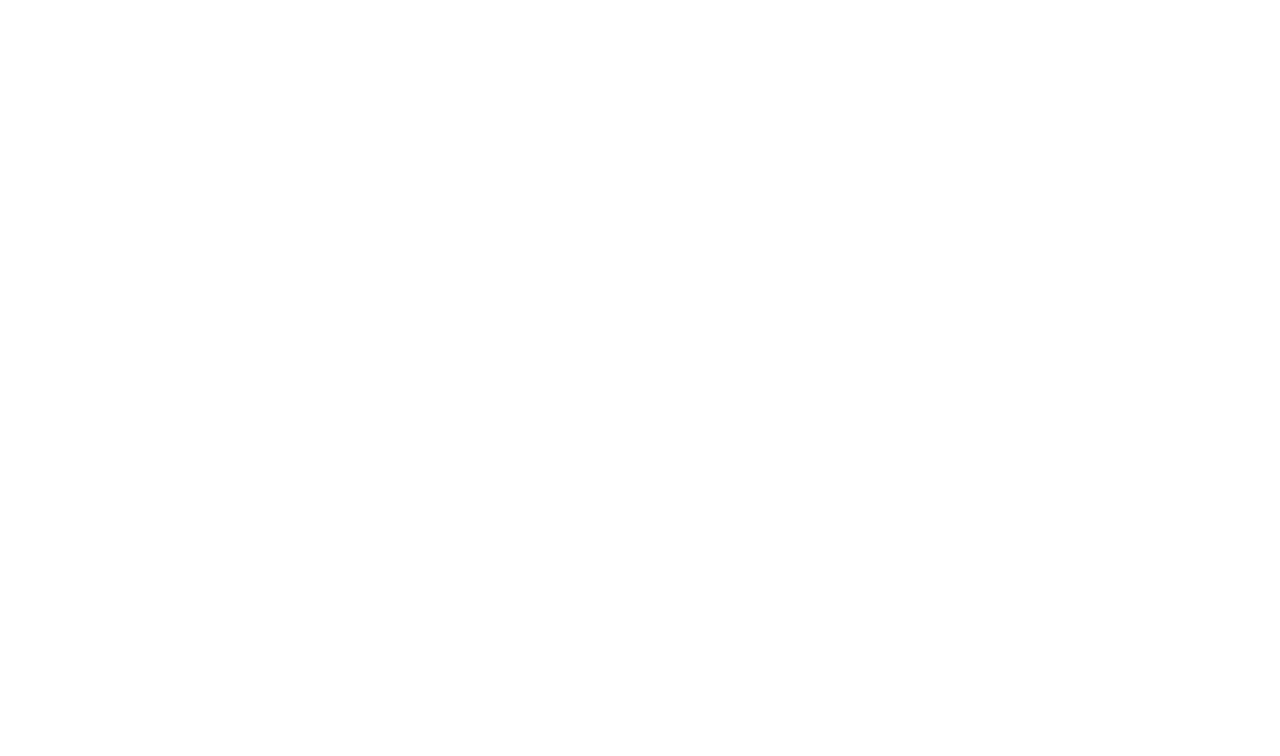
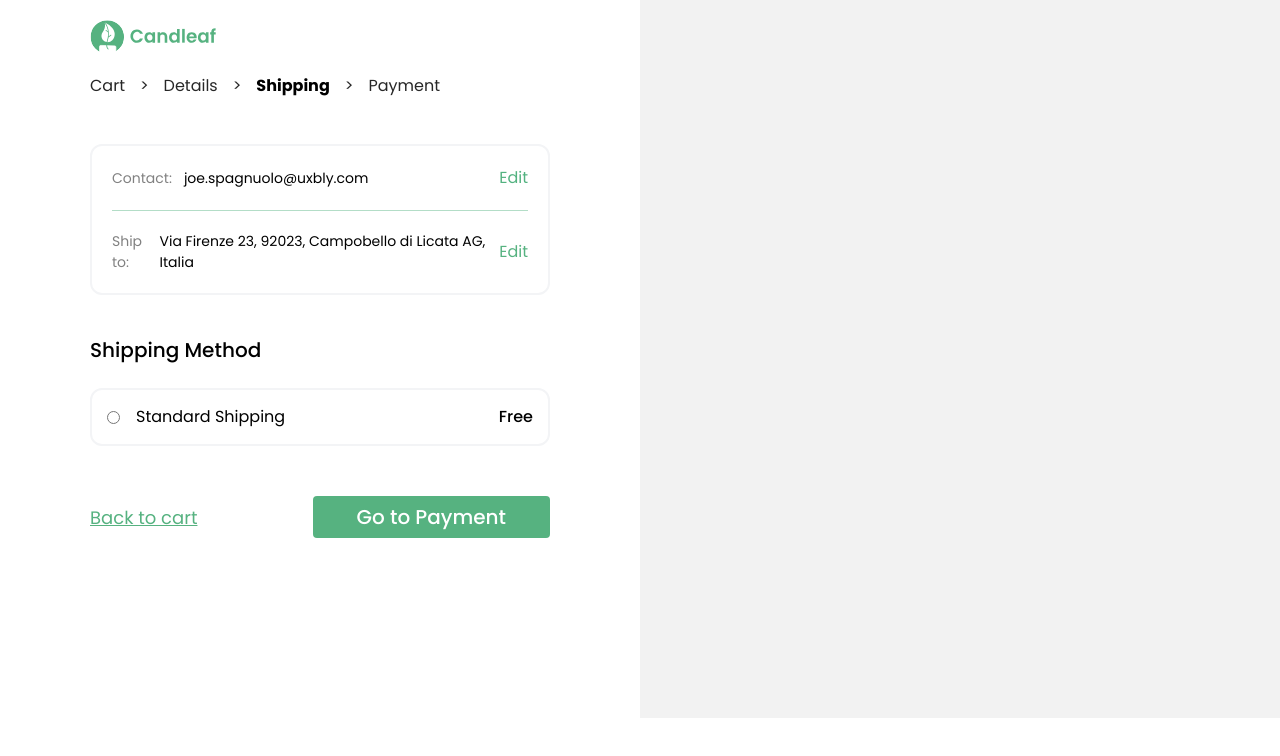
Before and after one commit to Pritchard94/Candleleaf, a React (Vite) app: page /shipping in a window 1280 px wide. Before the commit this address had no page. Shown: the top 756 px of the page. Built offline with nearby package versions, Linux system fonts and the light colour scheme.

Commit message:
shipping

```diff
--- a/src/App.jsx
+++ b/src/App.jsx
@@ -3,6 +3,7 @@ import Home from "./Pages/Home"
 import Productview from "./Pages/Productview"
 import Discovery from "./Pages/Discovery"
 import Details from "./Pages/Details"
+import Shipping from "./Pages/Shipping"
 
 
 function App() {
@@ -15,6 +16,7 @@ function App() {
         <Route path="/Discovery" element={<Discovery/>}/>
         <Route path="/productdetails/:id" element={<Productview/>}/>
         <Route path="/details" element={<Details/>}/>
+        <Route path="/shipping" element={<Shipping/>}/>
       </Routes>
     </BrowserRouter>
 
--- /dev/null
+++ b/src/Components/Authentication/ShipAddress.jsx
@@ -0,0 +1,51 @@
+import React from 'react'
+import {Link} from 'react-router-dom'
+import Button from '../Button'
+
+
+const ShipAddress = () => {
+  return (
+    <div className='w-full mt-[46px] pb-[90px]'>
+        <div className='grid md:w-fit border-[2px] border-gray-100 rounded-xl px-[20px]'>
+            <div className='flex py-[20px] items-center border-b-[1px] border-[#53b27f70] justify-between'>
+                <div className='flex space-x-3'>
+                    <h1 className='text-[14px] text-[#818181]'>Contact:</h1>
+                    <p className='text-[14px]'>joe.spagnuolo@uxbly.com</p>
+                </div>
+                <Link to='/details'>
+                    <h1 className='text-[#53B280]'>Edit</h1>
+                </Link>
+            </div>
+
+            <div className='flex py-[20px] items-center justify-between'>
+                <div className='flex'>
+                    <h1 className='text-[14px] text-[#818181]'>Ship to:</h1>
+                    <p className=' font-normal- text-[14px]'>Via Firenze 23, 92023, Campobello di  Licata AG, Italia</p>
+                </div>
+                <Link to='/details'>
+                    <h1 className='text-[#56B280]'>Edit</h1>
+                </Link>
+            </div>
+        </div>
+
+        <div className='mt-[40px]'>
+            <h1 className='text-[20px] mb-[23px] font-medium'>Shipping Method</h1>
+            <div className='flex justify-between border-[2px]  border-gray-100 rounded-xl p-[15px] items-center'>
+                <div className=' flex space-x-4 items-center'>
+                    <input type='radio' className=' accent-[#56B280] outline-none' />
+                    <p >Standard Shipping</p>
+                </div>
+                <h1 className='font-medium'>Free</h1>
+            </div>
+        </div>
+        <div className='grid text-center md:flex gap-4 items-center md:justify-between mt-[50px]'>
+            <a href='/' className='text-[18px] text-[#56B280] underline'>Back to cart</a>
+            <Button  name='Go to Payment' />
+        </div>
+
+
+    </div>
+  )
+}
+
+export default ShipAddress
--- a/src/Components/Authentication/Shipping.jsx
+++ b/src/Components/Authentication/Shipping.jsx
@@ -68,9 +68,7 @@ const Shipping = () => {
                         <Field name="lastName"
                          className='border-[1px] outline-none w-full border-[#56B280] p-2'type="text" placeholder='Last Name'/>
                         <ErrorMessage name="lastName" className='text-[12px] text-red-500' />
-
                     </div>
-
             </div>
 
             <div>
@@ -83,7 +81,7 @@ const Shipping = () => {
               <Field name="shippingnote" type="text" className='border-[1px] outline-none mt-[16px] w-full border-[#56B280] p-2' placeholder='Shipping Note (optional)' />
               <ErrorMessage name="shippingnote" />
             </div>
-            <div className='flex space-x-3'>
+            <div className='grid md:grid-cols-3 md:space-x-3'>
                   <div>
                     <label htmlFor="city"></label>
                     <Field name="city" type="text" className='border-[1px] outline-none mt-[16px] w-full border-[#56B280] p-2'
@@ -375,7 +373,7 @@ const Shipping = () => {
                 <input type='checkbox'/>
                 <p className='text-[14px] text-[#272727]'>Save this informations for a future fast checkout</p>
               </div>
-              <div className='flex items-center justify-between mt-9'>
+              <div className='grid text-center gap-4 md:flex items-center md:justify-between mt-9'>
                 <a href='/' className='text-[18px] text-[#56B280] underline'>Back to cart</a>
                 <Button type="submit" disabled={!formik.isValid || formik.isSubmitting} name='Go to Shipping' />
               </div>
--- a/src/Components/Button.jsx
+++ b/src/Components/Button.jsx
@@ -3,7 +3,7 @@ import React from 'react'
 const Button = (props) => {
   return (
     <div>
-        <button className='bg-[#56B280] text-white font-medium text-[20px] rounded px-[44px] py-[8px] hover:bg-[#006c31]'>
+        <button className='bg-[#56B280] text-white font-medium text-[20px] rounded px-[44px] py-[6px] hover:bg-[#006c31]'>
             {props.name}
         </button>
     </div>
--- a/src/Components/Data.jsx
+++ b/src/Components/Data.jsx
@@ -131,7 +131,7 @@ const Data =[
     {
         id:9,
         Name:'Edoardo',
-        Comment:'“Raccomended for everyone”',
+        Comment:'“Recommended for everyone”',
         Category:'Testimonial',
         Image:star2,
         Profile:profile2
@@ -155,7 +155,7 @@ const Data =[
     {
         id:9,
         Name:'Edoardo',
-        Comment:'“Raccomended for everyone”',
+        Comment:'“Recommended for everyone”',
         Category:'Testimonial',
         Image:star2,
         Profile:profile2
--- /dev/null
+++ b/src/Pages/Shipping.jsx
@@ -0,0 +1,27 @@
+import React from 'react'
+import Head from '../Components/Authentication/Head'
+import Nav from '../Components/Authentication/Nav'
+import ShipAddress from '../Components/Authentication/ShipAddress'
+
+const Shipping = () => {
+  return (
+    <div className='w-full'>
+        <div className='grid md:grid-cols-2'>
+            <div className='bg-white px-[30px] py-[20px] md:pb-[90px] md:px-[90px]'>
+                <Head/>
+                <Nav/>
+                <ShipAddress/>
+
+
+            </div>
+            <div className='bg-[#F2F2F2] px-[30px] py-[20px] md:pb-[90px] md:px-[90px]'>
+
+            </div>
+
+        </div>
+
+    </div>
+  )
+}
+
+export default Shipping
```
Lines whose indentation alone changed are shown as unchanged.
